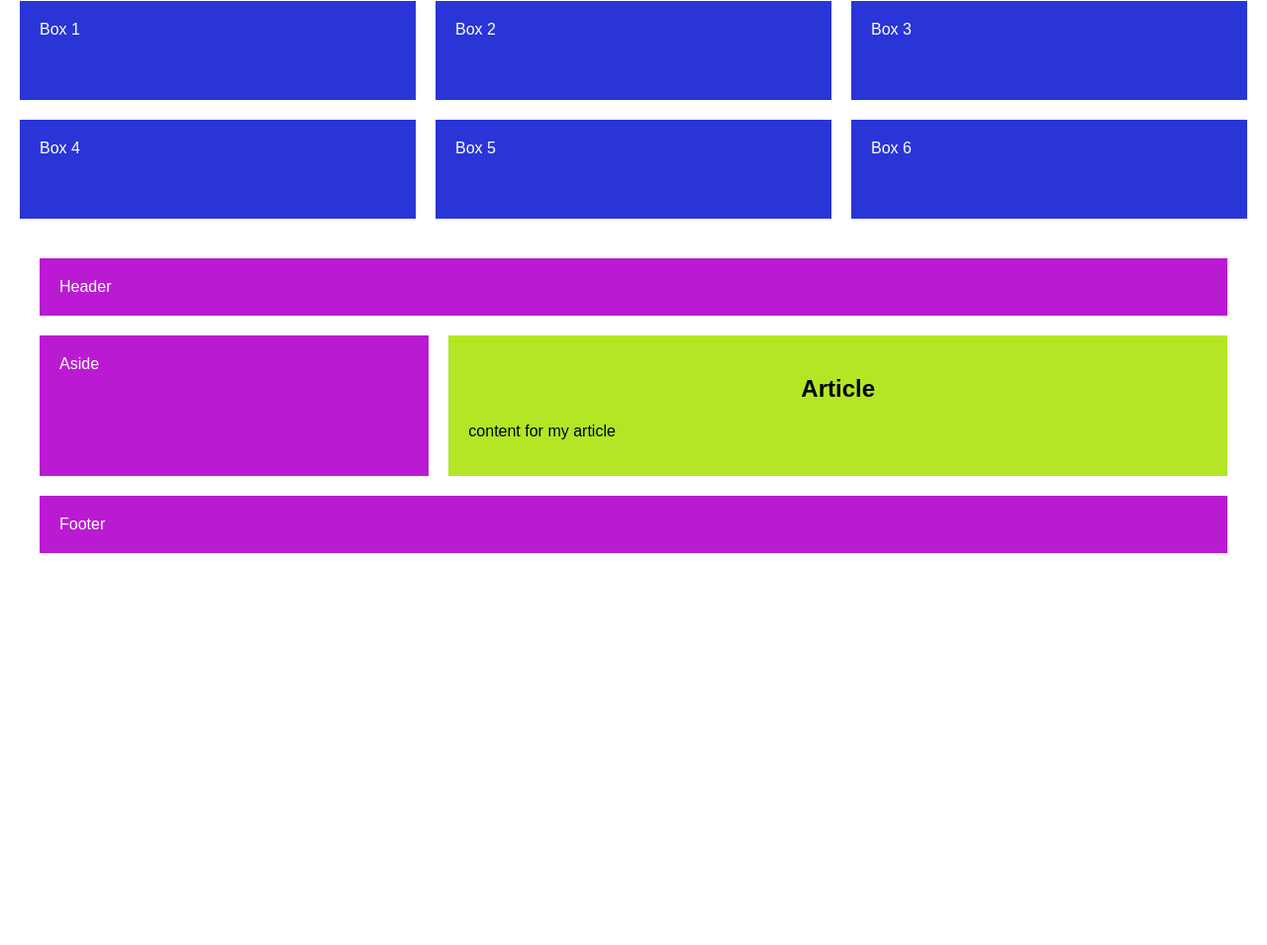
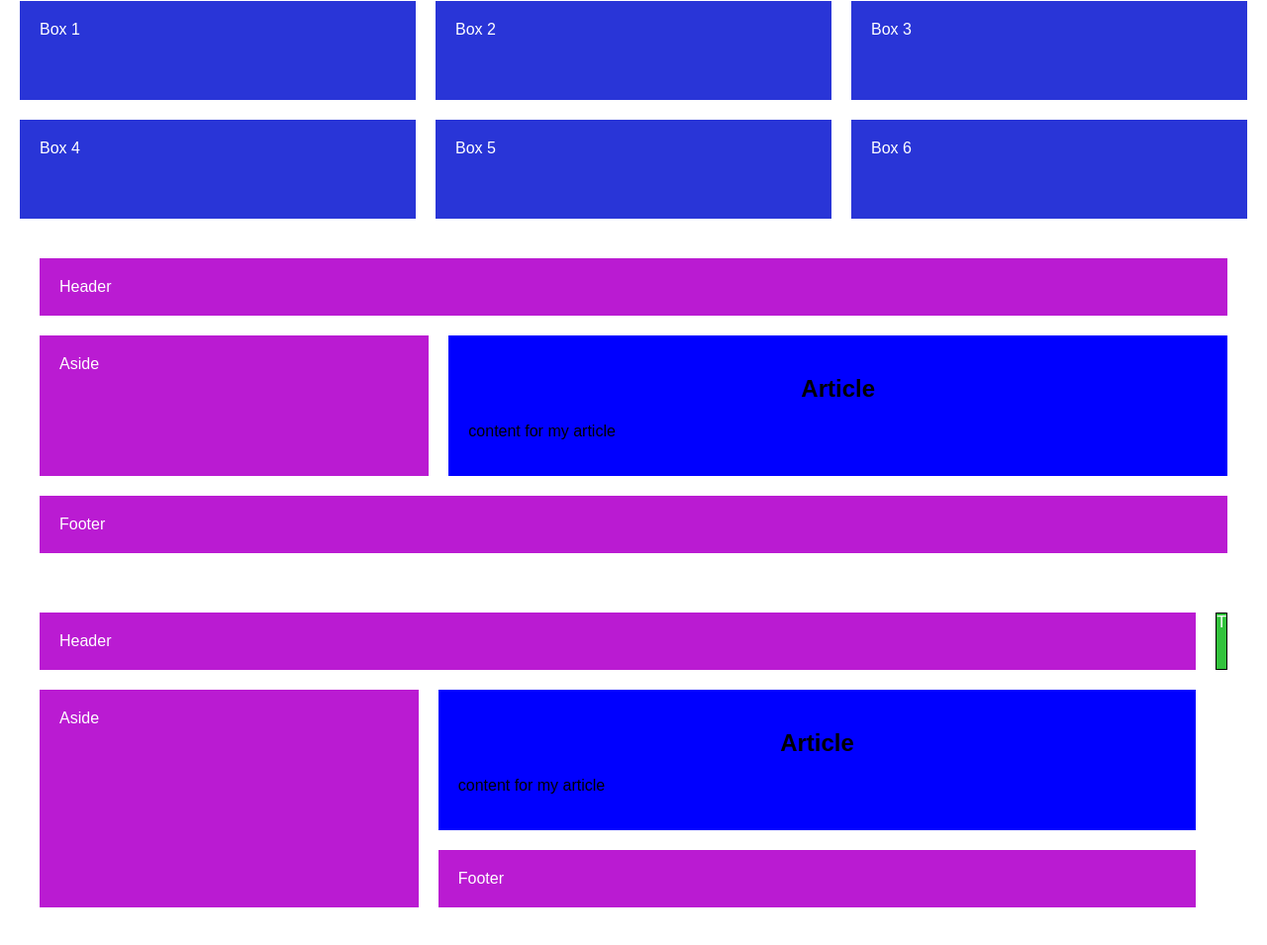
Before and after one commit to bdog72/css-grid-7, a React app: page / in a window 1280 px wide. Shown: the part 79-1034 px from the top of the page at 99% size. Before the commit the page ends 800 px from the top, so only its background shows below. Built offline with nearby package versions, Linux system fonts and the light colour scheme; some packages are replaced by stand-ins of ours.

Commit message:
css grid example

```diff
--- a/src/components/App.js
+++ b/src/components/App.js
@@ -21,6 +21,16 @@ class App extends Component {
         <aside>Aside</aside>
         <footer>Footer</footer>
       </div>
+      <div className='grid2'>
+        <header>Header</header>
+        <article>
+          <h1>Article</h1>
+          <p>content for my article</p>
+        </article>
+        <aside>Aside</aside>
+        <footer>Footer</footer>
+        <div className='test'>T</div>
+      </div>
     </div>
   }
 }
--- a/src/styles/screen.scss
+++ b/src/styles/screen.scss
@@ -82,3 +82,61 @@ aside {
       "ft      ft";
   }
 }
+
+* {
+  box-sizing: border-box;
+}
+
+header {
+  grid-area: hd;
+  background-color: rgb(186, 27, 210);
+  padding: 20px;
+}
+
+footer {
+  grid-area: ft;
+  background-color: rgb(186, 27, 210);
+  padding: 20px;
+}
+
+article {
+  grid-area: main;
+  background-color: blue;
+  padding: 20px;
+  color: black;
+}
+
+aside {
+  grid-area: sidebar;
+  background-color: rgb(186, 27, 210);
+  padding: 20px;
+}
+
+.grid2 {
+  margin-top: 20px;
+  display: grid;
+  grid-gap: 20px;
+  color: white;
+  padding: 20px;
+  grid-template-areas:
+    "hd"
+    "main"
+    "sidebar"
+    "ft";
+}
+
+@media (min-width: 640px) {
+  .grid2 {
+    grid-template-columns: 2fr 4fr;
+    grid-template-areas:
+      "hd      hd"
+      "sidebar main"
+      "sidebar ft";
+  }
+
+  .test {
+    grid-row: hd-start;
+    border: 1px solid black;
+    background-color: rgb(50, 194, 60)
+  }
+}
```
